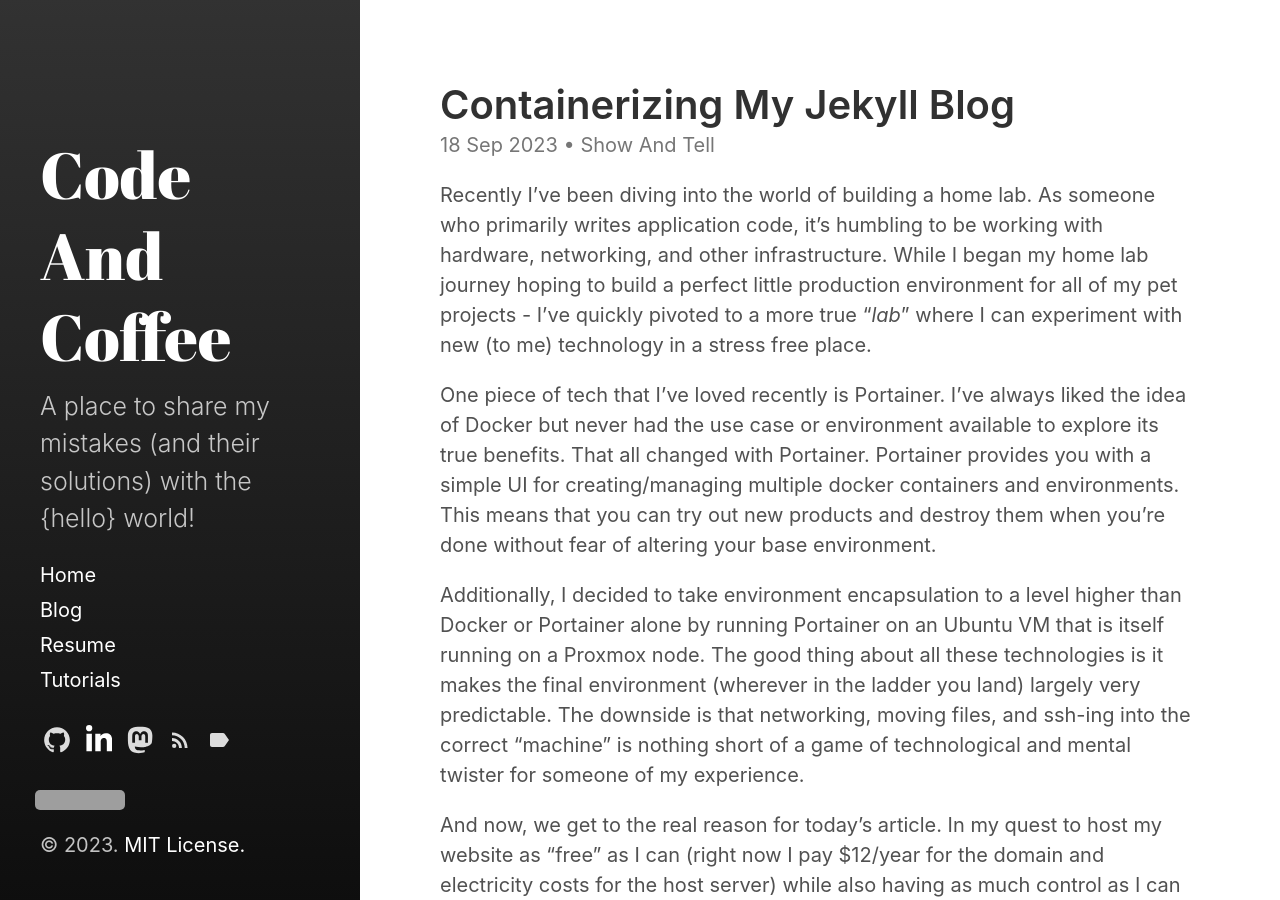
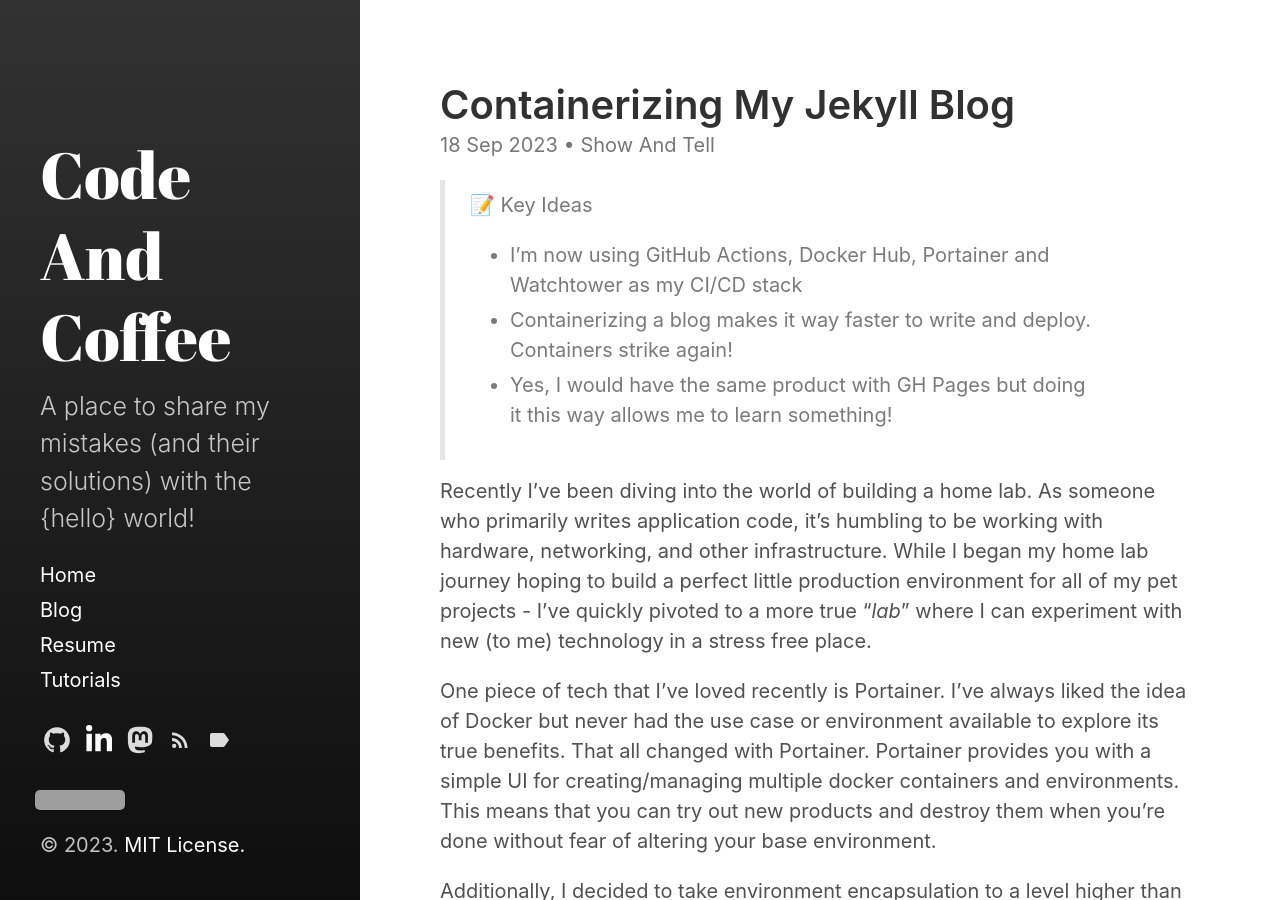
Before and after one commit to M-Barrows/Home, a Jekyll site: the page built from _posts/2023-09-19-Containerizing-My-Jekyll-Blog-With-CI-CD.md, in a window 1280 px wide and 900 px high. Built offline with Jekyll 4.4.1, drawn with Linux system fonts in a browser that asks for light colours; grey boxes are pictures that could not be loaded.

Commit message:
adding key ideas

```diff
--- a/_posts/2023-09-19-Containerizing-My-Jekyll-Blog-With-CI-CD.md
+++ b/_posts/2023-09-19-Containerizing-My-Jekyll-Blog-With-CI-CD.md
@@ -18,6 +18,10 @@
 categories:
     - Show And Tell
 ---
+> 📝 Key Ideas
+> * I'm now using GitHub Actions, Docker Hub, Portainer and Watchtower as my CI/CD stack
+> * Containerizing a blog makes it way faster to write and deploy. Containers strike again!
+> * Yes, I would have the same product with GH Pages but doing it this way allows me to learn something!
 
 Recently I've been diving into the world of building a home lab. As someone who primarily writes application code, it's humbling to be working with hardware, networking, and other infrastructure. While I began my home lab journey hoping to build a perfect little production environment for all of my pet projects - I've quickly pivoted to a more true "_lab_" where I can experiment with new (to me) technology in a stress free place.
 
```
Also changed, not shown: _posts/2023-02-17-Link-GitHub-Pages-And-Google-Domains.md (+3 -0 lines).
